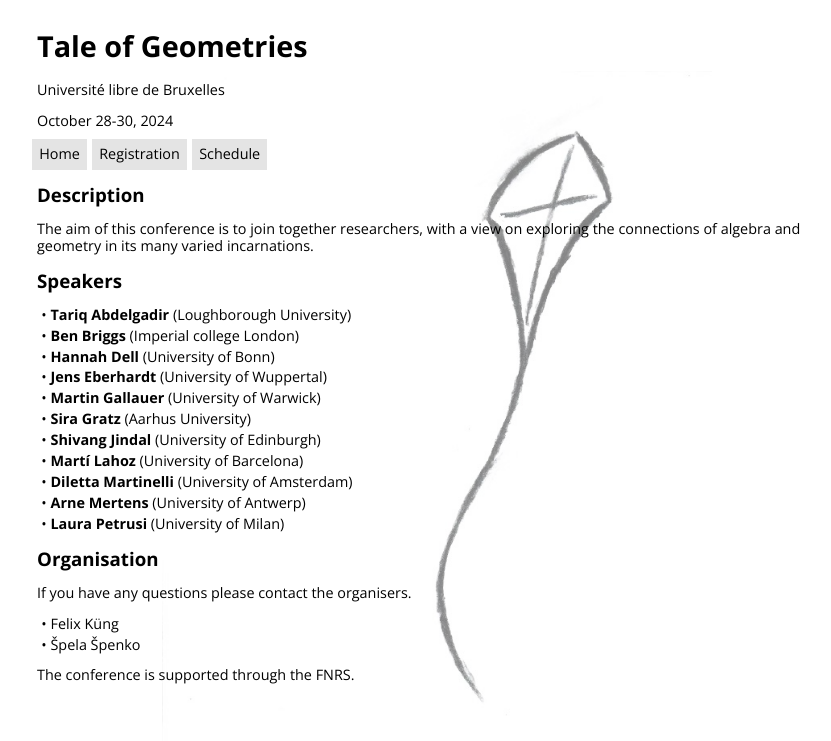
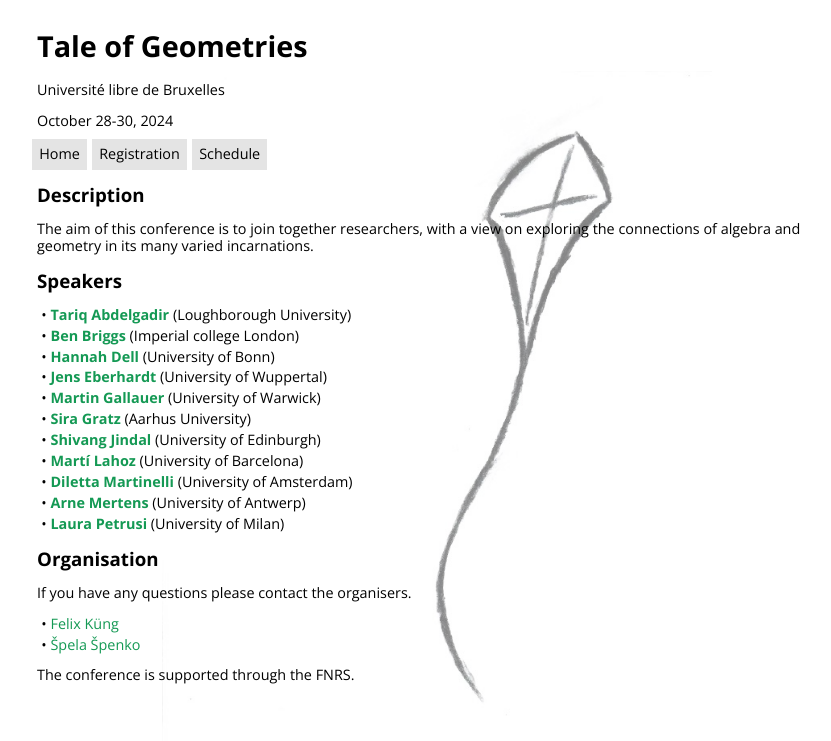
Before and after one commit to Tale-of-Geometries/Tale-of-Geometries.github.io, a Jekyll site: the page built from index.html, in a window 1280 px wide. Shown: the top 741 px of the page, without its empty margins (203-1034 px from the left). Built offline with Jekyll 4.4.1, drawn with Linux system fonts in a browser that asks for light colours; nearby versions of some CDN libraries; library files that are not in the unit come from our copies.

Commit message:
Update main.css

```diff
--- a/css/main.css
+++ b/css/main.css
@@ -31,7 +31,7 @@ div#content {
 }
 
 a {
-  color: black;
+  color: rgb(20, 153, 84);
 }
 
 hr {
```
